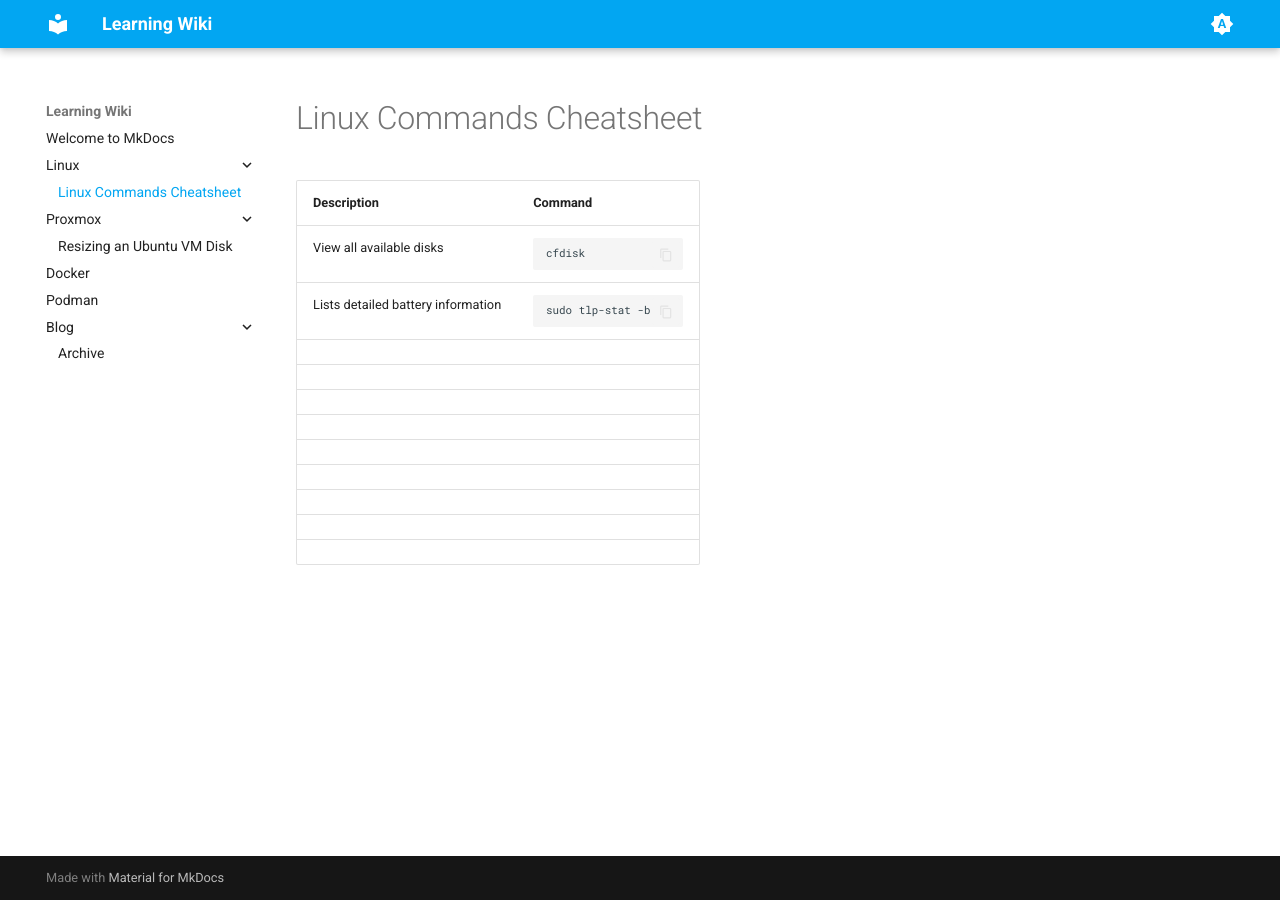
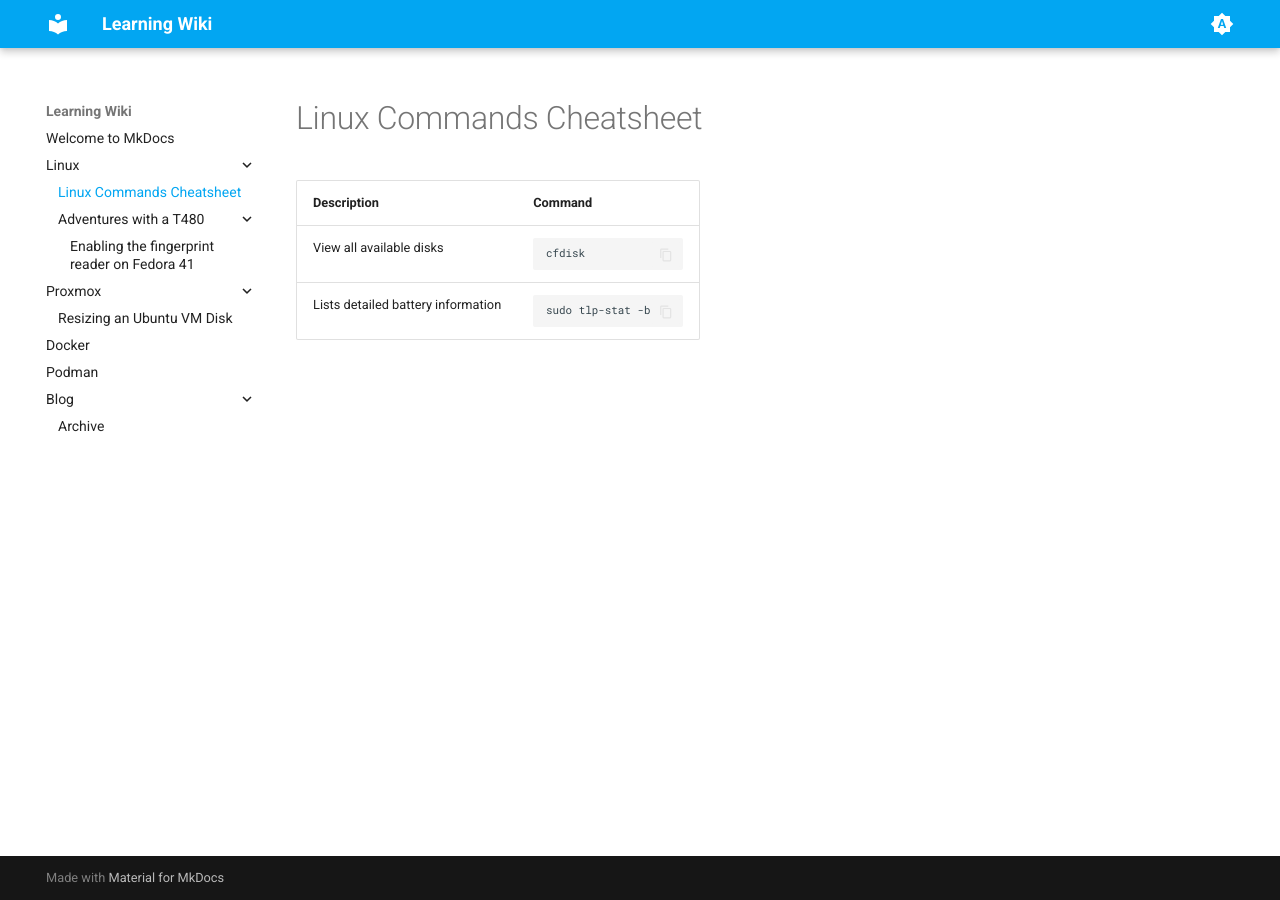
Before and after one commit to PatrickPriestley/mkdocs-wiki, an MkDocs documentation site: the page built from docs/linux/cheatsheet.md, in a window 1280 px wide. Built offline with MkDocs 1.6.1 and Material for MkDocs 9.7.7, drawn with Linux system fonts in a browser that asks for light colours.

Commit message:
adding t480 section and fingerprint.md

```diff
--- a/mkdocs.yml
+++ b/mkdocs.yml
@@ -6,6 +6,9 @@ nav:
   - Linux:
     - linux/index.md
     - Linux Commands Cheatsheet: linux/cheatsheet.md
+    - Adventures with a T480:
+      - linux/adventuresWithAT480/index.md
+      - Enabling the fingerprint reader on Fedora 41: linux/adventuresWithAT480/fingerPrintReader.md
   - Proxmox:
     - proxmox/index.md
     - Resizing an Ubuntu VM Disk: proxmox/resizingvmdisk.md
```
Also changed, not shown: docs/linux/adventuresWithAT480/index.md (added, +1 -0 lines), docs/linux/cheatsheet.md (+0 -9 lines), docs/linux/adventuresWithAT480/fingerPrintReader.md (added).
